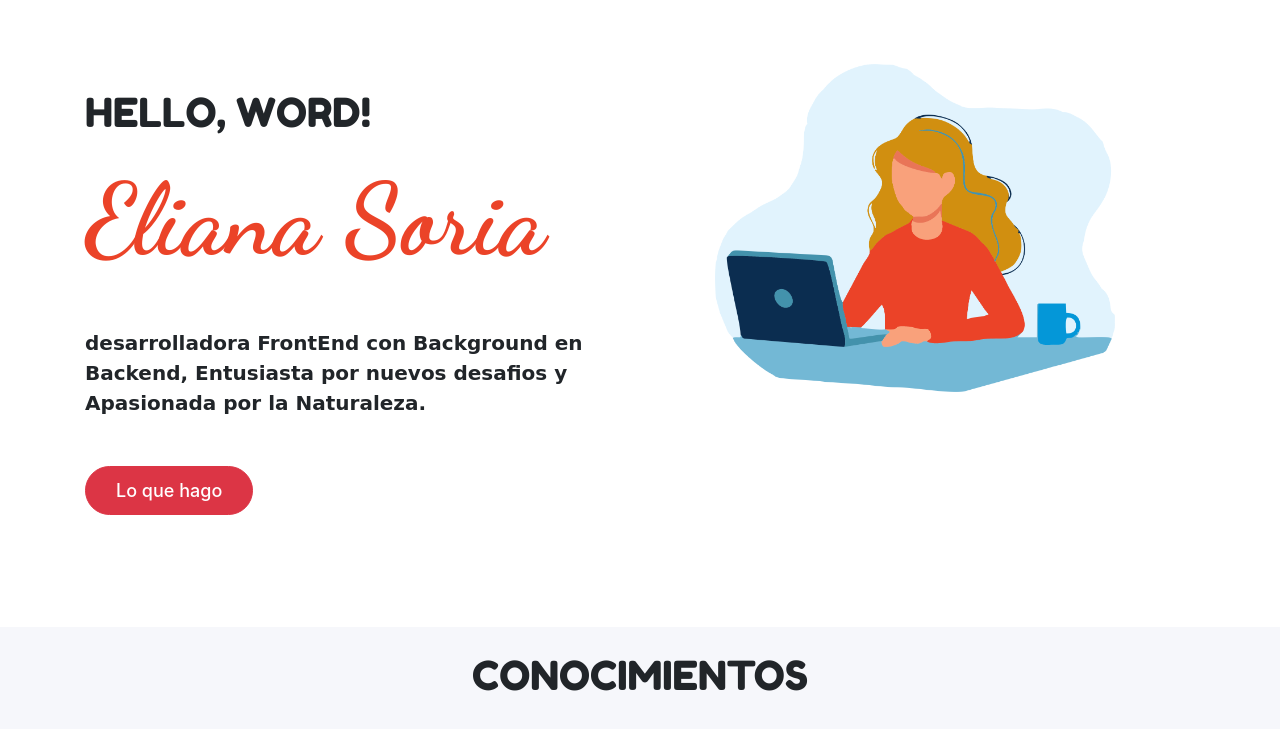
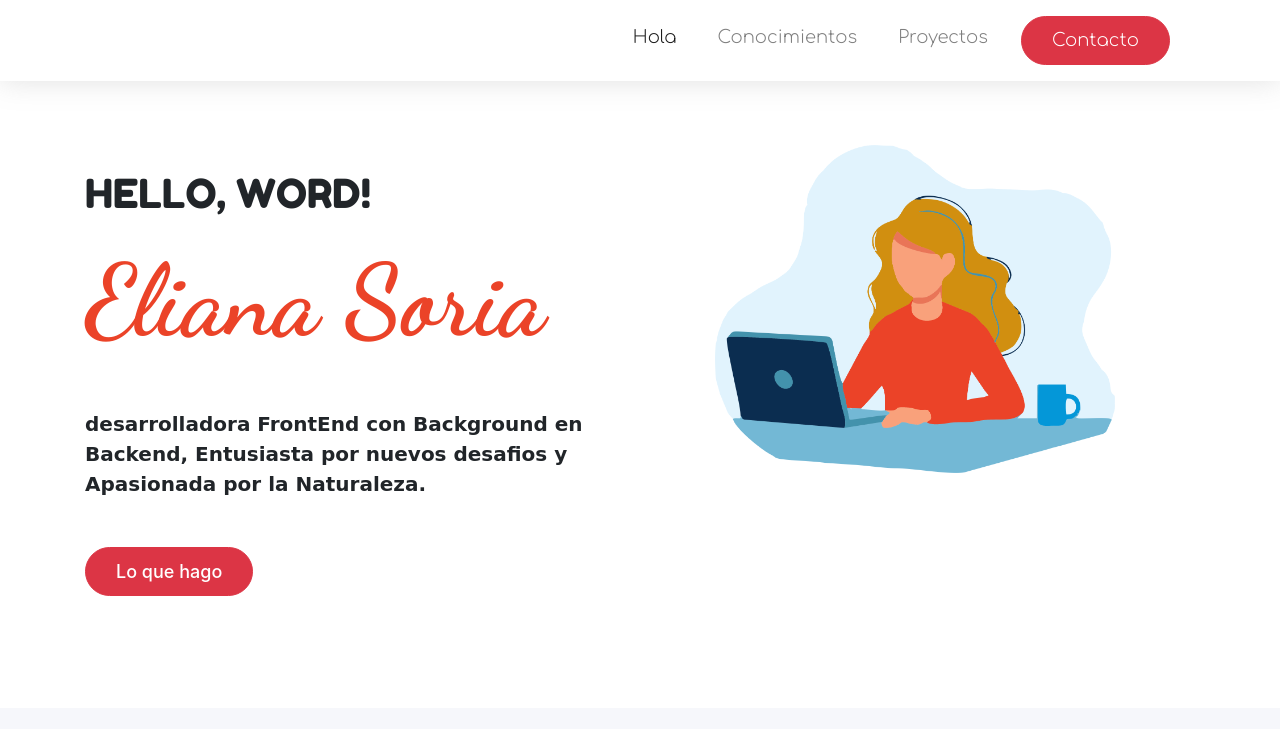
Before and after one commit to Elisss-create/curriculum, a plain HTML site: page index.html in a window 1280 px wide. Shown: the top 729 px of the page. Drawn offline with nearby package versions, Linux system fonts and the light colour scheme; a web font is replaced by a local one.

Commit message:
correccion nav (3)

```diff
--- a/index.html
+++ b/index.html
@@ -25,29 +25,32 @@
     <script type="text/javascript" src="js/js.js"></script>
 </head>
 <body>
+    <nav class="menu navbar navbar-expand-lg navbar-light ">
+      <div class="container">
+        <button class="navbar-toggler ml-auto" type="button" data-toggle="collapse" data-target="#navbarTogglerDemo03" aria-controls="navbarTogglerDemo03" aria-expanded="false" aria-label="Toggle navigation">
+          <span class="navbar-toggler-icon"></span>
+        </button>
 
-        <div class="collapse navbar-collapse justify-content-end " id="navbarCollapse">
-            <ul class=" navbar-nav ml-auto menus ">
-              <li class=" nav-item active">
+        <div class="collapse navbar-collapse justify-content-end " id="navbarTogglerDemo03">
+            <ul class=" navbar-nav ml-auto my-2">
+              <li class=" nav-item active text-right">
                 <a class=" nav-link " href="#navbarCollapse"><stong>Hola</stong> <span class="sr-only">(current)</span></a>
               </li>
-              <li class=" nav-item ">
+              <li class=" nav-item text-right">
                 <a class="nav-link " href="#conocimiento">Conocimientos</a>
               </li>
-              <li class=" nav-item ">
+              <li class=" nav-item text-right ">
                 <a class=" nav-link" href="#proyectos">Proyectos</a>
               </li>
-              <li class=" nav-item ">
+              <li class=" nav-item text-right">
                 <a class=" btn btn-danger btn-md" href="#contacto" role="button">Contacto</a>
                 <!--<a class="nav-link" href="#">Contacto</a>-->
               </li>
             </ul>
-            <nav class="menu navbar navbar-expand-lg navbar-light ">
-              <button class="navbar-toggler ml-auto" type="button" data-toggle="collapse" data-target="#navbarTogglerDemo03" aria-controls="navbarTogglerDemo03" aria-expanded="false" aria-label="Toggle navigation">
-                <span class="navbar-toggler-icon"></span>
-              </button>
-         </nav>
         </div>
+      </div>
+    </nav>
+
  <header>
     <div class="jumbotron">
         <div class="container">
```
